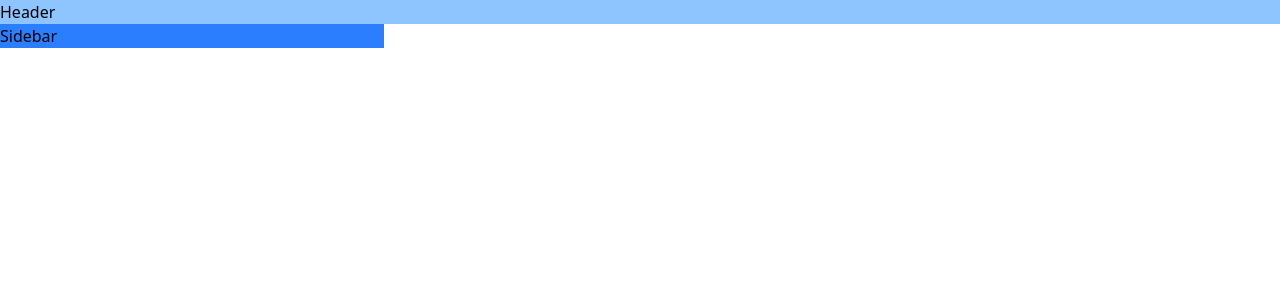
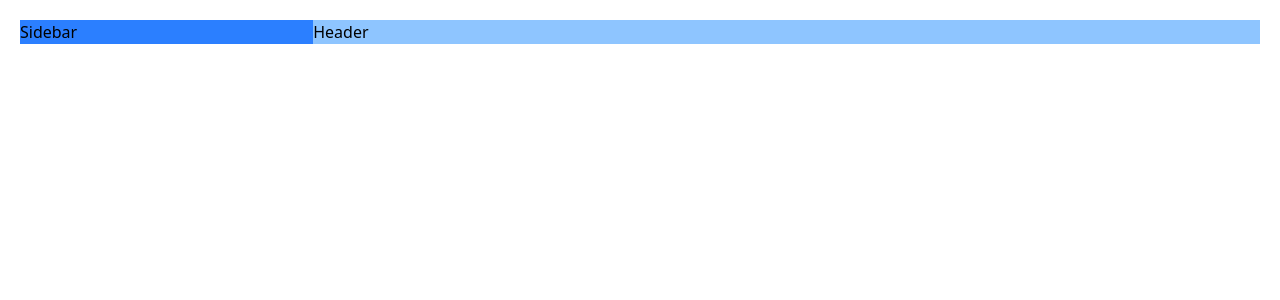
Before and after one commit to moradiweb-ir/dashboard-portfolio, a Next.js app: page / in a window 1280 px wide. Shown: the top 300 px of the page. Built offline with nearby package versions, Linux system fonts and the light colour scheme.

Commit message:
fixed div header.tsx and sidebar.tsx

```diff
--- a/app/layout.tsx
+++ b/app/layout.tsx
@@ -29,13 +29,12 @@ export default function RootLayout({
       <body
         className={`${geistSans.variable} ${geistMono.variable} antialiased`}
       >
-
-        <Header/>
-
-        <Sidebar/>
+        <div className="flex justify-center items-center w-full pr-5 pl-5 pt-5">
+          <Sidebar />
+          <Header />
+        </div>
 
         {children}
-
       </body>
     </html>
   );
```
